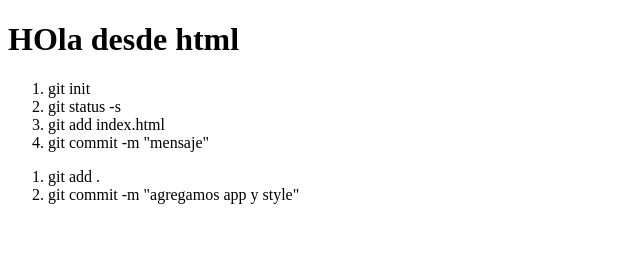
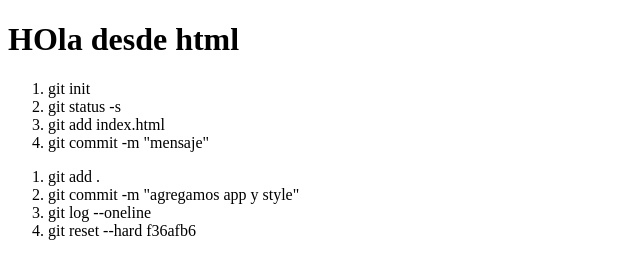
Before and after one commit to codeAnyeliRodriguez/ejemplo-git2, a plain HTML site: page index.html in a window 1280 px wide. Shown: the whole page, without its empty margins (0-640 px from the left). Drawn offline with Linux system fonts and the light colour scheme.

Commit message:
agregamos h1 2

```diff
--- a/index.html
+++ b/index.html
@@ -18,6 +18,8 @@
   <ol>
     <li>git add .</li>
     <li>git commit -m "agregamos app y style" </li>
+    <li>git log --oneline</li>
+    <li>git reset --hard f36afb6 </li>
   </ol>
 
 
```
